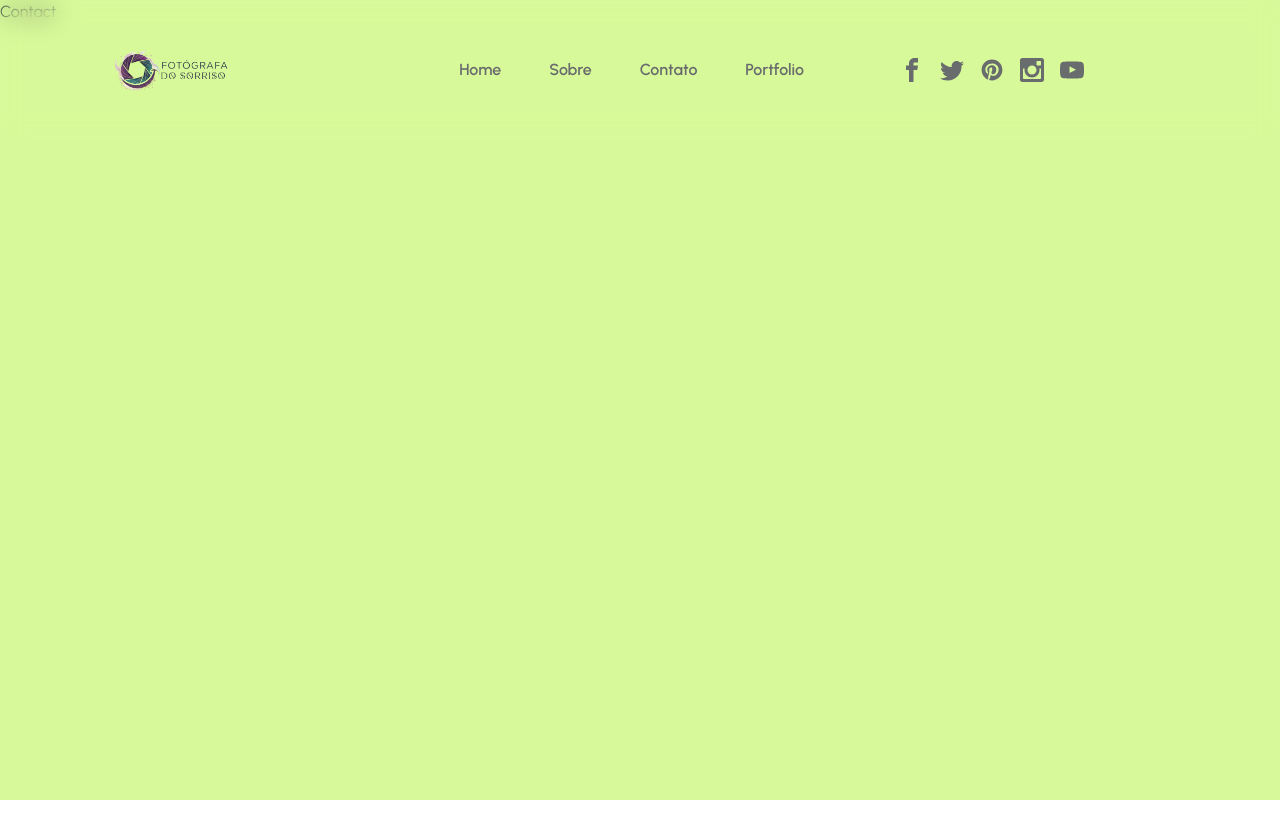
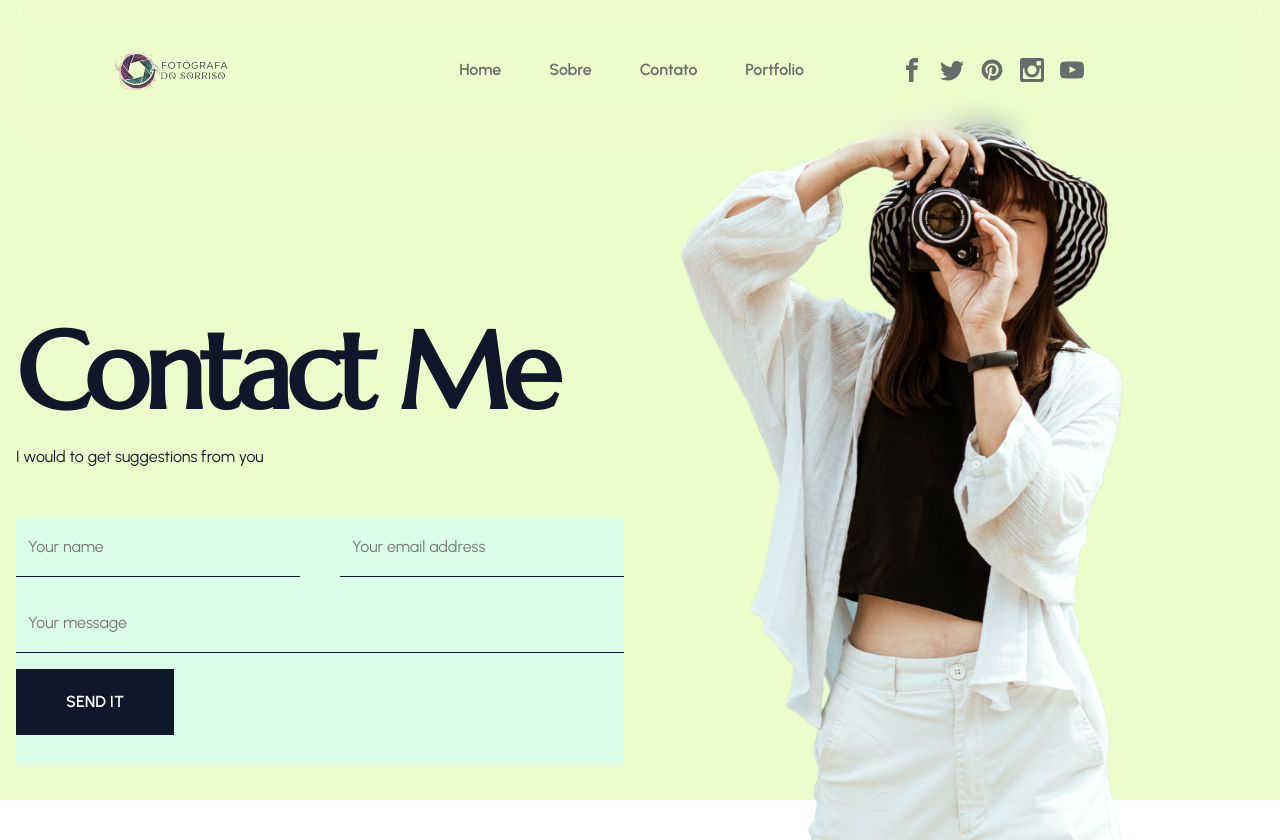
Before and after one commit to RuanTarcisio/Photography_Portfolio, a Next.js app: page /contato in a window 1280 px wide. Before the commit the page ends 800 px from the top, so only its background shows below. Built offline with nearby package versions, Linux system fonts and the light colour scheme.

Commit message:
ajuste home

```diff
--- a/app/contato/page.jsx
+++ b/app/contato/page.jsx
@@ -1,10 +1,46 @@
+import Image from 'next/image'
 import React from 'react'
 
 const page = () => {
   return (
-  <section className='section bg-lime-200'>
-    Contact
-  </section>
+    <section className='section bg-lime-100'>
+      <div className="container mx-auto h-full">
+        <div className="flex flex-col lg:flex-row h-full items-center justify-start pt-36 gap-x-8 text-center lg:text-left">
+          {/* bg */}
+          <div className="hidden lg:flex bg-[#eef7f9] absolute bottom-0 left-0 right-0 top-72 -z-10">bg</div>
+          {/* text & form */}
+          <div className="lg:flex-1 lg:pt-32 px-4">
+            <h1 className="h1">Contact me</h1>
+            <p className="mb-12">I would to get suggestions from you</p>
+            {/* form */}
+            <form action="" className="bg-green-100 flex flex-col gap-y-4">
+              <div className="flex gap-x-10">
+                <input
+                  type="text"
+                  className="outline-none border-b border-b-primary h-[60px] bg-transparent font-secondary w-full pl-3 placeholder:text-[#757879]"
+                  placeholder='Your name'
+                />
+                <input
+                  type="email"
+                  className="outline-none border-b border-b-primary h-[60px] bg-transparent font-secondary w-full pl-3 placeholder:text-[#757879]"
+                  placeholder='Your email address'
+                />
+              </div>
+              <input
+                type="text"
+                className="outline-none border-b border-b-primary h-[60px] bg-transparent font-secondary w-full pl-3 placeholder:text-[#757879]"
+                placeholder='Your message'
+              />
+              <button className='btn mb-[30px] mx-auto lg:mx-0 self-start'>Send It</button>
+            </form>
+          </div>
+          {/* image */}
+          <div className="lg:flex-1">
+            < Image src='/img/contact/woman.png' width={500} height={500} alt='' />
+          </div>
+        </div>
+      </div>
+    </section>
   )
 }
 
--- a/app/globals.css
+++ b/app/globals.css
@@ -12,12 +12,12 @@
   --colors-accent-hover: #ea6f5e;
   --colors-grey: #a09faf;
 
-  --fontFamily-primary: var(--font-marcellus);
-  --fontFamily-secondary: var(--font-urbanist);
+ --backgroundImage-hero: url("/assets/hero/bg.jpg");
 
-  --backgroundImage-hero: url("/assets/hero/bg.jpg");
   --font-primary: "Marcellus", "marcellus";
   --font-secondary: "Urbanist", "urbanist";
+  --font-tertiary: "Bebas_Neue", "bebas";
+  --font-quarternary: "Dancing_Script", "dancing";
 }
 
 @theme inline {
@@ -25,6 +25,7 @@
   --color-foreground: var(--foreground);
   --font-sans: var(--font-geist-sans);
   --font-mono: var(--font-geist-mono);
+  --font-quarternary: var(--font-dancing);
   --color-sidebar-ring: var(--sidebar-ring);
   --color-sidebar-border: var(--sidebar-border);
   --color-sidebar-accent-foreground: var(--sidebar-accent-foreground);
--- a/app/layout.jsx
+++ b/app/layout.jsx
@@ -1,18 +1,6 @@
-// import { Geist, Geist_Mono } from "next/font/google";
 import "./globals.css";
 import Header from "@/components/Header";
-import { Marcellus, Urbanist } from "next/font/google";
-
-
-// const geistSans = Geist({
-//   variable: "--font-geist-sans",
-//   subsets: ["latin"],
-// });
-
-// const geistMono = Geist_Mono({
-//   variable: "--font-geist-mono",
-//   subsets: ["latin"],
-// });
+import { Marcellus, Urbanist, Bebas_Neue, Dancing_Script, Permanent_Marker } from "next/font/google";
 
 const marcellus = Marcellus({
   variable: "--font-marcellus",
@@ -22,7 +10,28 @@ const marcellus = Marcellus({
 
 const urbanist = Urbanist({
   variable: "--font-urbanist",
-  weight: ["100", "200", "300", "400", "500", "600", "700", "800", "900"],
+  weight: [
+    "100", "200", "300", "400",
+    "500", "600", "700", "800", "900",
+  ],
+  subsets: ["latin"],
+});
+
+const bebas = Bebas_Neue({
+  variable: "--font-bebas",
+  weight: ["400"], // só tem esse
+  subsets: ["latin"],
+});
+
+const dancing = Dancing_Script({
+  variable: "--font-dancing",
+  weight: ["400", "500", "600", "700"],
+  subsets: ["latin"],
+});
+
+const permanent = Permanent_Marker({
+  variable: "--font-dancing",
+  weight: ["400"],
   subsets: ["latin"],
 });
 
@@ -34,8 +43,9 @@ export const metadata = {
 export default function RootLayout({ children }) {
   return (
     <html lang="en">
-      <body className={`${urbanist.variable} ${marcellus.variable} antialiased`}>
-
+      <body
+        className={`${urbanist.variable} ${marcellus.variable} ${bebas.variable} ${dancing.variable} ${permanent.variable} antialiased`}
+      >
         <Header />
         {children}
       </body>
--- a/app/page.jsx
+++ b/app/page.jsx
@@ -48,8 +48,12 @@ export default function Home() {
                   transition={{ duration: 0.8 }}
                   className="text-center text-white px-4"
                 >
-                  <h1 className="text-4xl md:text-6xl font-bold mb-4 text-black/70">Capturando Momentos</h1>
-                  <p className="text-xl md:text-2xl">Fotografia profissional para ocasiões especiais</p>
+                  <h1 className="text-4xl md:text-6xl font-bold mb-4 text-black/80 font-quarternary">
+                    Capturando Emoções em Cada Click
+                  </h1>
+                  <p className="text-xl md:text-2xl font-quinary text-black/70">
+                    Transformando momentos efêmeros em memórias eternas
+                  </p>
                 </motion.div>
               </div>
             </div>
--- a/app/portfolio/page.jsx
+++ b/app/portfolio/page.jsx
@@ -5,13 +5,13 @@ import React from "react";
 const Page = () => {
     return (
         <section className="section pt-[100px] lg:pt-[140px]">
-            <div className="container mx-auto relative">
+            <div className="container mx-auto relative ">
                 {/* Usando grid para dividir texto e imagens */}
-                <div className="grid grid-cols-1 lg:grid-cols-2 gap-x-24 gap-y-12 pb-16">
+                <div className="grid grid-cols-1 lg:grid-cols-2 gap-x-24 gap-y-12 pb-16 ml-1.5">
                     {/* Coluna de texto */}
-                    <div className="lg:sticky lg:top-[calc(140px+1rem)] self-start">
+                    <div className="lg:sticky lg:top-[calc(140px+1rem)] self-start pl-1">
                         <h1 className="h1">Portfolio</h1>
-                        <p className="mb-6 max-w-sm">
+                        <p className="mb-6 max-w-xl">
                             Lorem ipsum dolor sit amet consectetur adipisicing elit.{" "}
                             <b>Quo, voluptates tempora facilis officiis</b>, aliquam aliquid a
                             amet ad nemo.
--- a/app/sobre/page.jsx
+++ b/app/sobre/page.jsx
@@ -1,6 +1,10 @@
+"use client"
+
 import Image from 'next/image'
 import Link from 'next/link'
 import React from 'react'
+
+import { motion } from 'framer-motion'
 
 const page = () => {
   return (
--- a/components/MobileNav.jsx
+++ b/components/MobileNav.jsx
@@ -20,10 +20,10 @@ const MobileNav = () => {
     <nav aria-label="Mobile Navigation">
       {/* botão abrir menu */}
       <div
-        className="text-3xl cursor-pointer"
+        className="cursor-pointer transition-transform duration-300 text-4xl text-orange-400 hover:scale-110 hover:text-orange-500 active:scale-90"
         onClick={() => setOpen(true)}
       >
-        <CgMenuRight />
+        <CgMenuRight className="drop-shadow-md" />
       </div>
 
       {/* overlay + menu */}
--- a/tailwind.config.js
+++ b/tailwind.config.js
@@ -1,19 +1,22 @@
-/** @type {import('tailwindcss').Config} */
+/* /** @type {import('tailwindcss').Config} */
 module.exports = {
   content: [
-    "./pages/**/*.{js,ts,jsx,tsx,mdx}",
-    "./components/**/*.{js,ts,jsx,tsx,mdx}",
-    "./app/**/*.{js,ts,jsx,tsx,mdx}",
+    './pages/**/*.{js,ts,jsx,tsx,mdx}',
+    './components/**/*.{js,ts,jsx,tsx,mdx}',
+    './app/**/*.{js,ts,jsx,tsx,mdx}',
   ],
   extend: {
     fontFamily: {
-        primary: "var(--font-primary)",
-        secondary: "var(--font-secondary)",
+      primary: 'var(--fontFamily-primary)', // Marcellus
+      secondary: 'var(--fontFamily-secondary)', // Urbanist
+      tertiary: 'var(--fontFamily-tertiary)', // Bebas Neue
+      quarternary: 'var(--fontFamily-dancing)',
+      quinary: 'var(--fontFamily-permanent)',
     },
     colors: {
       primary: '#0E1112',
       grey: '#484B4B',
-        deepgray: "#696c6d",
+      deepgray: '#696c6d',
       accent: '#EEF7F9',
     },
   },
```
Lines whose indentation alone changed are shown as unchanged.
